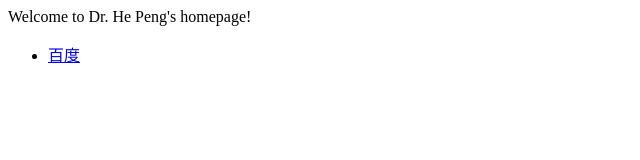
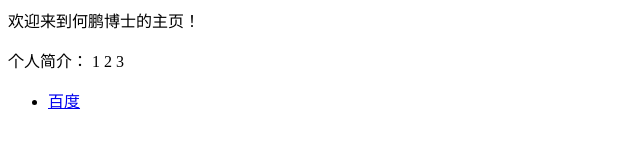
Before and after one commit to PengHe-nus/penghe1.github.io, a plain HTML site: page index.html in a window 1280 px wide. Shown: the whole page, without its empty margins (0-640 px from the left). Drawn offline with Linux system fonts and the light colour scheme.

Commit message:
Update index.html

```diff
--- a/index.html
+++ b/index.html
@@ -1,4 +1,10 @@
-<p>Welcome to Dr. He Peng's homepage!</p>
+<p>欢迎来到何鹏博士的主页！</p>
+<p>个人简介：
+  1
+  2
+  3
+</p>
+
 <ul>
   <li> <a href="https://www.baidu.com">百度</a> </li>
 </ul>
```
